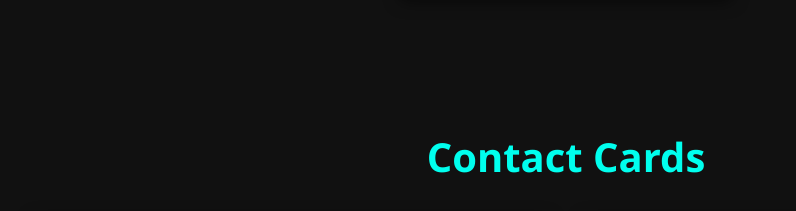
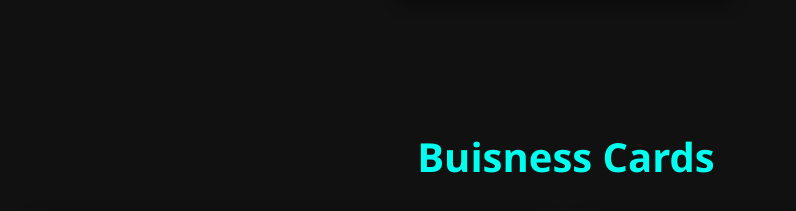
Before and after one commit to ChrisWebTechs/ChrisWebTechs, a plain HTML site: page index.html in a window 1280 px wide. Shown: the part 2170-2381 px from the top of the page, without its empty margins (74-870 px from the left). Drawn offline with nearby package versions, Linux system fonts and the light colour scheme.

Commit message:
Update index.html

```diff
--- a/index.html
+++ b/index.html
@@ -73,7 +73,7 @@
   </section>
 
   <section id="contact-cards">
-    <h2>Contact Cards</h2>
+    <h2>Buisness Cards</h2>
     <div class="image-grid">
       <img src="christrimzcard.webp" alt="Contact Card Design 1">
       <img src="contact-card2.png" alt="Contact Card Design 2">
```
